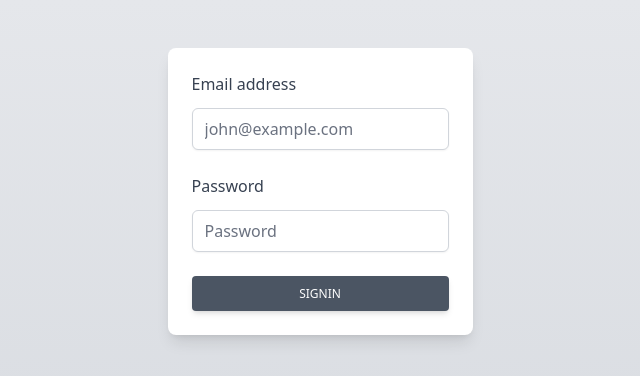
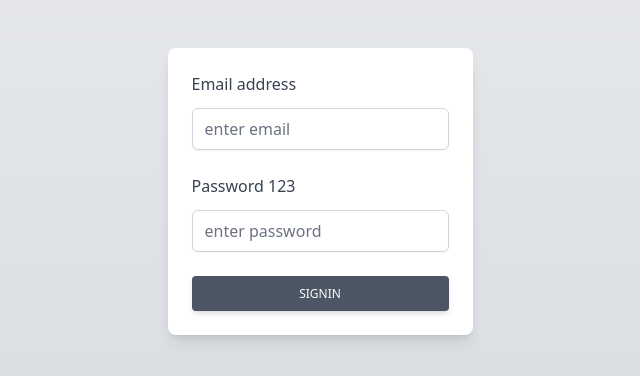
Before and after one commit to cozmo8691/ListApp, a Next.js app: page /auth/signin in a window 1280 px wide. Shown: the top 376 px of the page, without its empty margins (320-960 px from the left). Built offline with nearby package versions, Linux system fonts and the light colour scheme.

Commit message:
Tidy auth form

```diff
--- a/components/AuthForm.tsx
+++ b/components/AuthForm.tsx
@@ -1,7 +1,8 @@
-import { FC, useState } from "react";
+import { FC, FormEvent, useState } from "react";
 import { useRouter } from "next/router";
-// import { useSWRConfig } from "swr";
 import { auth } from "lib/mutations";
+import Input from "components/Input";
+import Button from "components/Button";
 
 const AuthForm: FC<{ mode: "signin" | "signup" }> = ({ mode }) => {
   const [email, setEmail] = useState("");
@@ -9,7 +10,7 @@ const AuthForm: FC<{ mode: "signin" | "signup" }> = ({ mode }) => {
   const [isLoading, setIsLoading] = useState(false);
   const router = useRouter();
 
-  const handleSubmit = async (e) => {
+  const handleSubmit = async (e: FormEvent) => {
     e.preventDefault();
     setIsLoading(true);
     await auth(mode, { email, password });
@@ -21,62 +22,27 @@ const AuthForm: FC<{ mode: "signin" | "signup" }> = ({ mode }) => {
     <div className="w-screen h-screen flex flex-col items-center">
       <div className="w-300 p-6 rounded-lg shadow-lg bg-white max-w-sm m-12">
         <form onSubmit={handleSubmit}>
-          <div className="form-group mb-6">
-            <label
-              htmlFor="exampleInputEmail2"
-              className="form-label inline-block mb-2 text-gray-700">
-              Email address
-            </label>
-            <input
-              type="email"
-              className="mt-1 block w-full rounded-md
-              border-gray-300 shadow-sm
-              focus:border-indigo-300
-              focus:ring focus:ring-indigo-200 focus:ring-opacity-50"
-              onChange={(e) => setEmail(e.target.value)}
-              placeholder="john@example.com"
-              id="exampleInputEmail2"
-            />
-          </div>
-          <div className="form-group mb-6">
-            <label
-              htmlFor="exampleInputPassword2"
-              className="form-label inline-block mb-2 text-gray-700">
-              Password
-            </label>
-            <input
-              type="password"
-              className="mt-1 block w-full rounded-md
-              border-gray-300 shadow-sm
-              focus:border-indigo-300
-              focus:ring focus:ring-indigo-200 focus:ring-opacity-50"
-              id="exampleInputPassword2"
-              placeholder="Password"
-              onChange={(e) => setPassword(e.target.value)}
-            />
-          </div>
-          <button
-            type="submit"
-            className="
-            w-full
-            px-6
-            py-2.5
-            bg-gray-600
-            text-white
-            font-medium
-            text-xs
-            leading-tight
-            uppercase
-            rounded
-            shadow-md
-            hover:bg-gray-700 hover:shadow-lg
-            focus:bg-gray-700 focus:shadow-lg focus:outline-none focus:ring-0
-            active:bg-gray-800 active:shadow-lg
-            transition
-            duration-150
-            ease-in-out">
-            {mode}
-          </button>
+          <Input
+            name={"emailInput"}
+            label={"Email address"}
+            handleChange={(e: React.ChangeEvent<HTMLInputElement>) =>
+              setEmail(e.target.value)
+            }
+            value={email}
+            type="email"
+            placeholder={"enter email"}
+          />
+          <Input
+            name={"pwdInput"}
+            label={"Password 123"}
+            handleChange={(e: React.ChangeEvent<HTMLInputElement>) =>
+              setPassword(e.target.value)
+            }
+            value={password}
+            type="password"
+            placeholder={"enter password"}
+          />
+          <Button label={mode} isLoading={isLoading} />
         </form>
       </div>
     </div>
```
